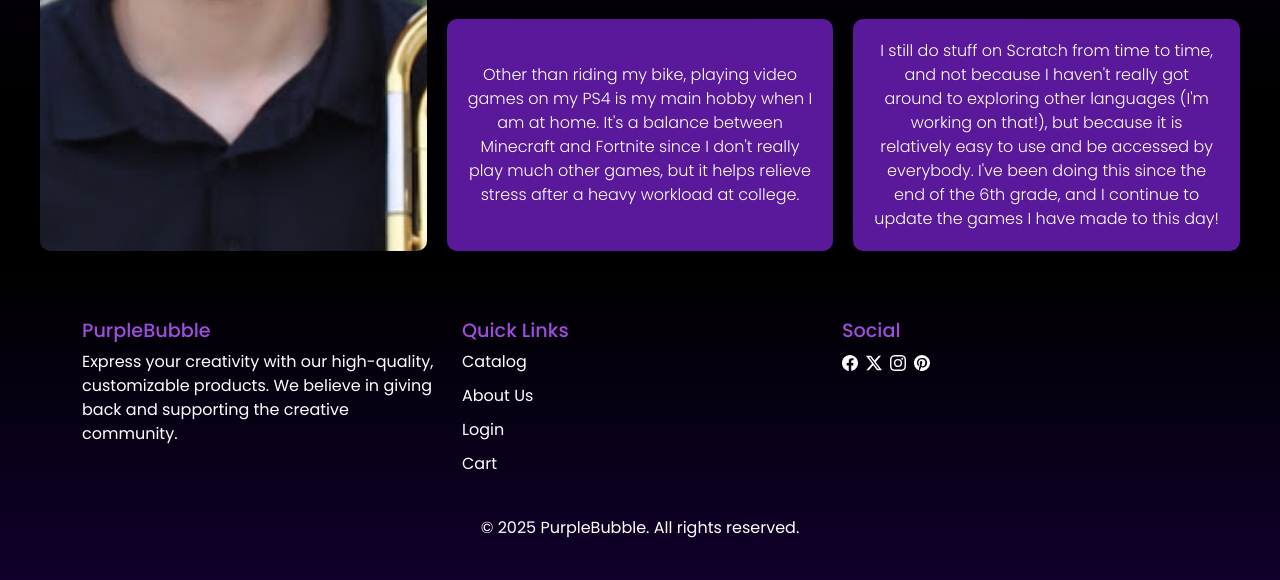
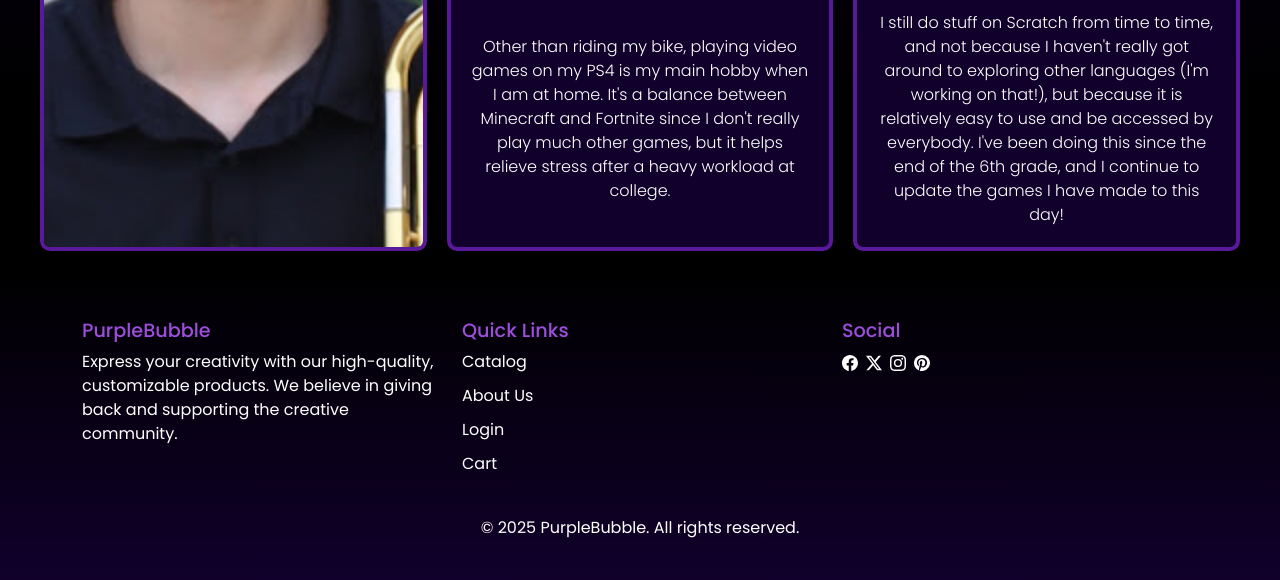
Before and after one commit to tcwissemann/SWE2025T3, a Django app: page /about/gavin/ in a window 1280 px wide. Shown: the part 569-1149 px from the top of the page. Run offline with Django 5.2, Linux system fonts and the light colour scheme; some libraries are stand-ins or nearby versions.

Commit message:
Update bio-styles.css to better fit company's theme

```diff
--- a/source/static/styles/bio-styles.css
+++ b/source/static/styles/bio-styles.css
@@ -39,7 +39,7 @@
 }
 
 .about-grid div {
-  background-color: var(--accent-clr);
+  background-color: var(--accent-dark-clr);
   border-radius: 10px;
   color: var(--text-clr);
   font-family: var(--base-font);
@@ -48,6 +48,10 @@
   display: flex;
   justify-content: center;
   align-items: center;
+}
+
+.about-grid div:not(.back-btn) {
+  border: 4px solid var(--accent-clr);
 }
 
 .row-span-3 {
@@ -94,4 +98,5 @@ img {
 
 .back-btn a:hover {
   background-color: var(--accent-highlight-clr);
+  border-color: var(--accent-highlight-clr);
 }
```
